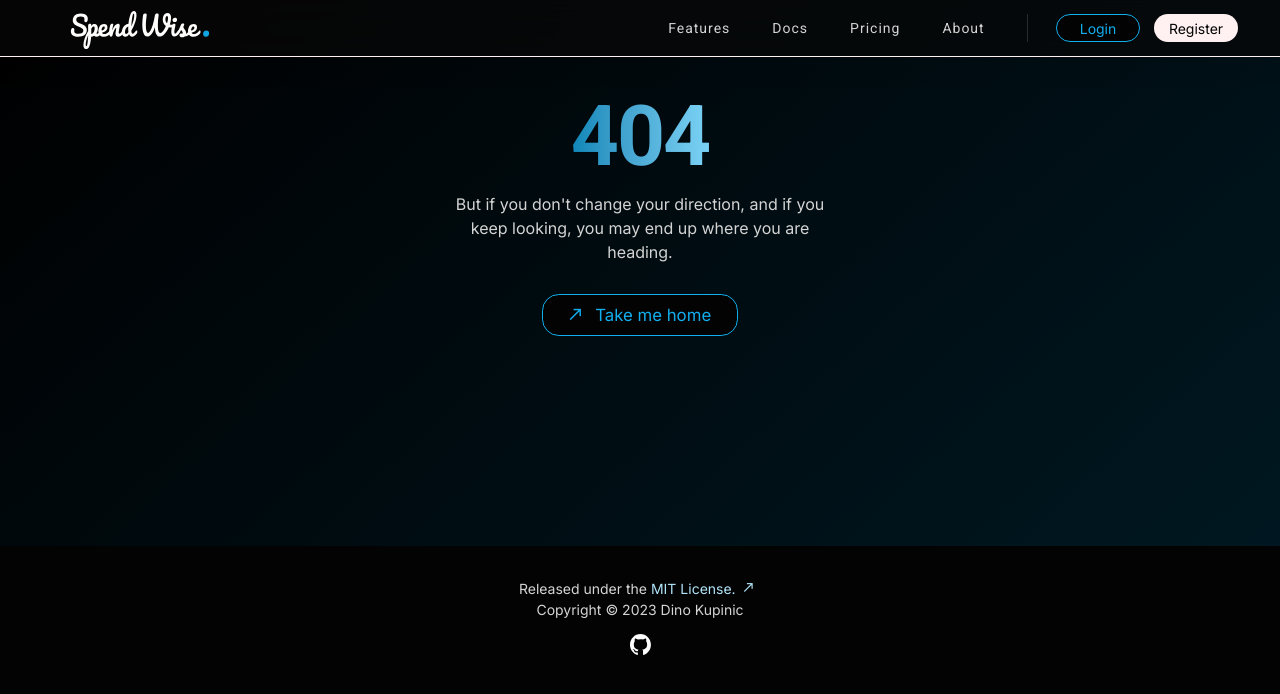
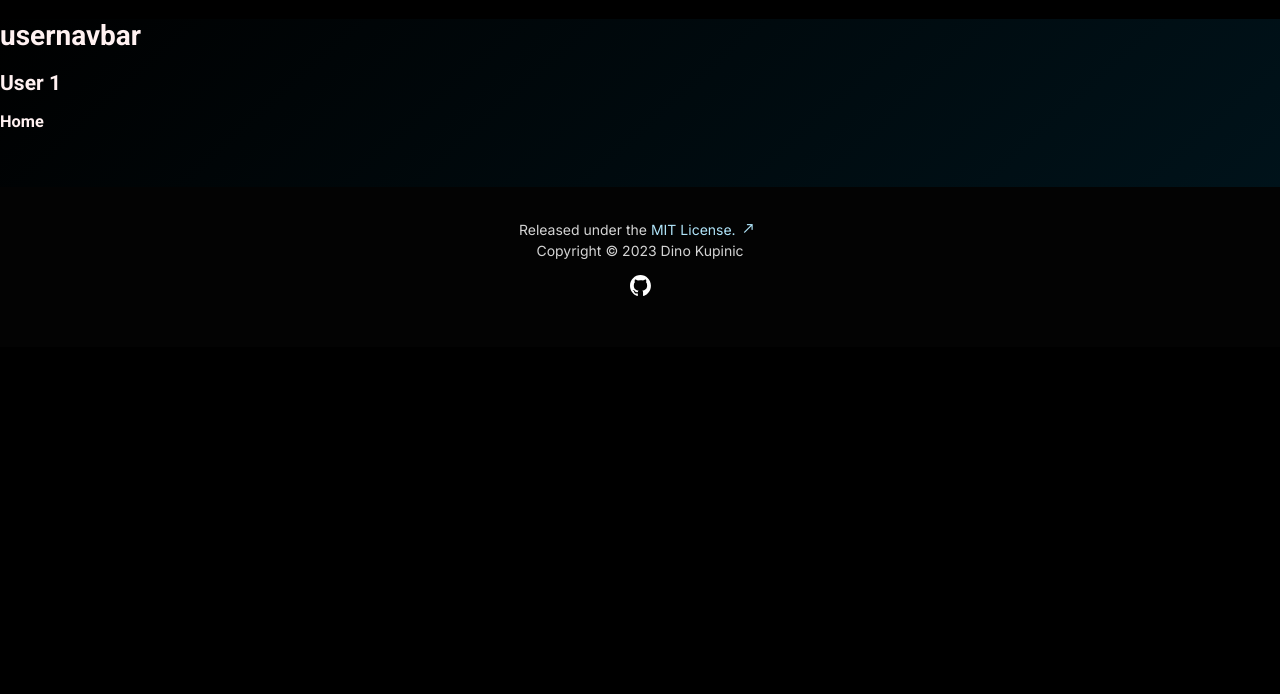
Before and after one commit to Dino-Kupinic/SpendWise, a Vue app in the folder frontend/: page /user/1 in a window 1280 px wide. Shown: the top 694 px of the page. Built offline with nearby package versions, Linux system fonts and the light colour scheme.

Commit message:
added vueuse, added more colors and made smaller changes

```diff
--- a/frontend/package.json
+++ b/frontend/package.json
@@ -10,6 +10,7 @@
     "type-check": "vue-tsc --noEmit -p tsconfig.app.json --composite false"
   },
   "dependencies": {
+    "@vueuse/core": "^10.2.1",
     "pinia": "^2.1.3",
     "vue": "^3.3.4",
     "vue-router": "^4.2.2"
--- a/frontend/src/App.vue
+++ b/frontend/src/App.vue
@@ -2,10 +2,18 @@
 
 import NavBar from "@/components/nav-bar/NavBar.vue"
 import Footer from "@/components/footer/Footer.vue"
+import UserNavBar from "@/components/user-nav-bar/UserNavBar.vue"
+import {computed} from "vue"
+import {useRoute} from "vue-router"
+
+const route = useRoute()
+const noNavBar = computed<boolean>(() => route.path.startsWith("/user/"))
+
 </script>
 
 <template>
-  <NavBar></NavBar>
+  <NavBar v-if="!noNavBar"></NavBar>
+  <UserNavBar v-else></UserNavBar>
   <RouterView></RouterView>
   <Footer></Footer>
 </template>
--- a/frontend/src/assets/main.css
+++ b/frontend/src/assets/main.css
@@ -1,10 +1,8 @@
 @import url('https://fonts.googleapis.com/css2?family=Inter:wght@200;400;500;700&family=Merriweather:wght@400;700&family=Pacifico&family=Roboto:wght@300;400;700&display=swap');
 
 :root {
-
-
     --neutral-100: #fff1f1;
-    --neutral-100-minor: rgba(255, 241, 241, 0.68);
+    --neutral-100-minor: #fff1f1ad;
     --neutral-200: #d4d4d4;
     --neutral-300: #b8b8b8;
     --neutral-400: #9c9c9c;
@@ -12,7 +10,7 @@
     --neutral-600: #636363;
     --neutral-700: #474747;
     --neutral-800: #2a2a2a;
-    --neutral-900: rgba(14, 14, 14, 0.9);
+    --neutral-900: #0e0e0ee6;
     --neutral-1000: #030303;
 
     --brand-100: #e5f6fd;
@@ -25,9 +23,48 @@
     --brand-800: #063a4f;
     --brand-900: #001B26;
 
+    --error-100: #fde4e4;
+    --error-200: #faafaf;
+    --error-300: #f67a7a;
+    --error-400: #f34545;
+    --error-500: #ef1010;
+    --error-600: #ba0c0c;
+    --error-700: #850909;
+    --error-800: #500505;
+    --error-900: #1b0202;
+
+    --warning-100: #fefbe4;
+    --warning-200: #fbf4ae;
+    --warning-300: #f9ec78;
+    --warning-400: #f6e442;
+    --warning-500: #f3dd0c;
+    --warning-600: #bdab09;
+    --warning-700: #877a06;
+    --warning-800: #514904;
+    --warning-900: #1b1801;
+
+    --info-100: #f7e5fd;
+    --info-200: #e7b1f8;
+    --info-300: #d77ef3;
+    --info-400: #c74aee;
+    --info-500: #b616e9;
+    --info-600: #8e11b5;
+    --info-700: #650c81;
+    --info-800: #3d074e;
+    --info-900: #14021a;
+
+    --success-100: #e5fded;
+    --success-200: #b1f8ca;
+    --success-300: #7ef3a6;
+    --success-400: #4aee83;
+    --success-500: #16e960;
+    --success-600: #11b54a;
+    --success-700: #0c8135;
+    --success-800: #074e20;
+    --success-900: #021a0b;
+
     font-family: 'Roboto', sans-serif;
     font-size: 14px;
-
 }
 
 body {
--- /dev/null
+++ b/frontend/src/components/user-nav-bar/UserNavBar.vue
@@ -0,0 +1,11 @@
+<script setup lang="ts">
+
+</script>
+
+<template>
+<h1>usernavbar</h1>
+</template>
+
+<style scoped>
+
+</style>
--- a/frontend/src/main.ts
+++ b/frontend/src/main.ts
@@ -4,7 +4,7 @@ import {createApp} from "vue"
 import {createPinia} from "pinia"
 
 import App from "./App.vue"
-import router from "./router"
+import router from "./router/router"
 
 const app = createApp(App)
 
--- a/frontend/src/router/index.ts
+++ b/frontend/src/router/router.ts
@@ -2,6 +2,10 @@ import {createRouter, createWebHistory} from "vue-router"
 import HomeView from "../views/HomeView.vue"
 import AuthenticationView from "@/views/AuthenticationView.vue"
 import NotFoundView from "@/views/NotFoundView.vue"
+import User from "@/views/user/User.vue"
+import UserHomeView from "@/views/user/UserHomeView.vue"
+import ExpenseTrackerView from "@/views/ExpenseTrackerView.vue"
+import UserProfileView from "@/views/user/UserProfileView.vue"
 
 const routes = [
   {
@@ -13,6 +17,16 @@ const routes = [
     path: "/auth",
     name: "authentication",
     component: AuthenticationView,
+  },
+  {
+    path: "/user/:username",
+    name: "User",
+    component: User,
+    children: [
+      {path: "", component: UserHomeView},
+      {path: "/profile", component: UserProfileView},
+      {path: "/tracker", component: ExpenseTrackerView},
+    ],
   },
   // catch all 404
   {
--- a/frontend/src/views/HomeView.vue
+++ b/frontend/src/views/HomeView.vue
@@ -6,10 +6,10 @@ import FeatureBox from "@/components/feature-boxes/FeatureBox.vue"
 import GoogleIcon from "@/components/util/GoogleIcon.vue"
 import BodySubtitleText from "@/components/text/BodySubtitleText.vue"
 import BodyText from "@/components/text/BodyText.vue"
+
 </script>
 
 <template>
-
   <div class="hero-section">
     <span class="hero-text">
       <HeroText text="All"></HeroText>
--- /dev/null
+++ b/frontend/src/views/user/User.vue
@@ -0,0 +1,12 @@
+<script setup lang="ts">
+
+</script>
+
+<template>
+  <h2>User {{ $route.params.username }}</h2>
+  <RouterView></RouterView>
+</template>
+
+<style scoped>
+
+</style>
--- /dev/null
+++ b/frontend/src/views/user/UserHomeView.vue
@@ -0,0 +1,11 @@
+<script setup lang="ts">
+
+</script>
+
+<template>
+<h3>Home</h3>
+</template>
+
+<style scoped>
+
+</style>
--- /dev/null
+++ b/frontend/src/views/user/UserProfileView.vue
@@ -0,0 +1,11 @@
+<script setup lang="ts">
+
+</script>
+
+<template>
+
+</template>
+
+<style scoped>
+
+</style>
```
Also changed, not shown: 1 other file (tests, documents, lock files or other folders).
